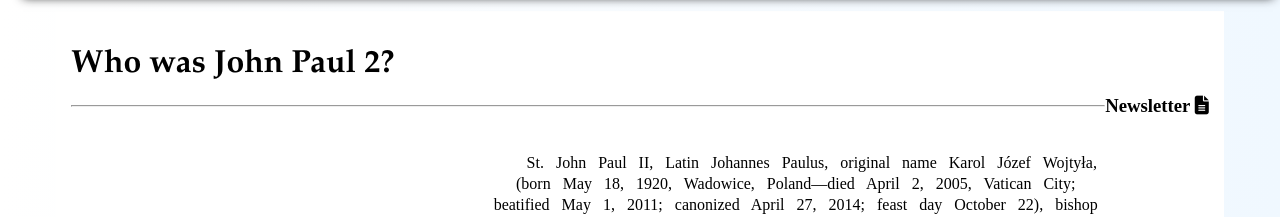
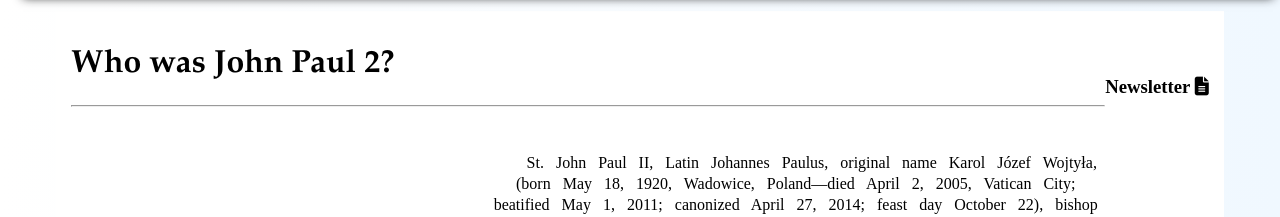
Before and after one commit to HHetmanus/JohnPaul2, a plain HTML site: page index.html in a window 1280 px wide. Shown: the part 89-306 px from the top of the page. Drawn offline with Linux system fonts and the light colour scheme; grey boxes are pictures that could not be loaded.

Commit message:
Update index.html

```diff
--- a/index.html
+++ b/index.html
@@ -13,7 +13,7 @@
     <style>
         .newsletter {
             float: right;
-            padding: 50px 0px;
+            margin: 50px 0px;
         }
 
         .newsletter:hover {
```
